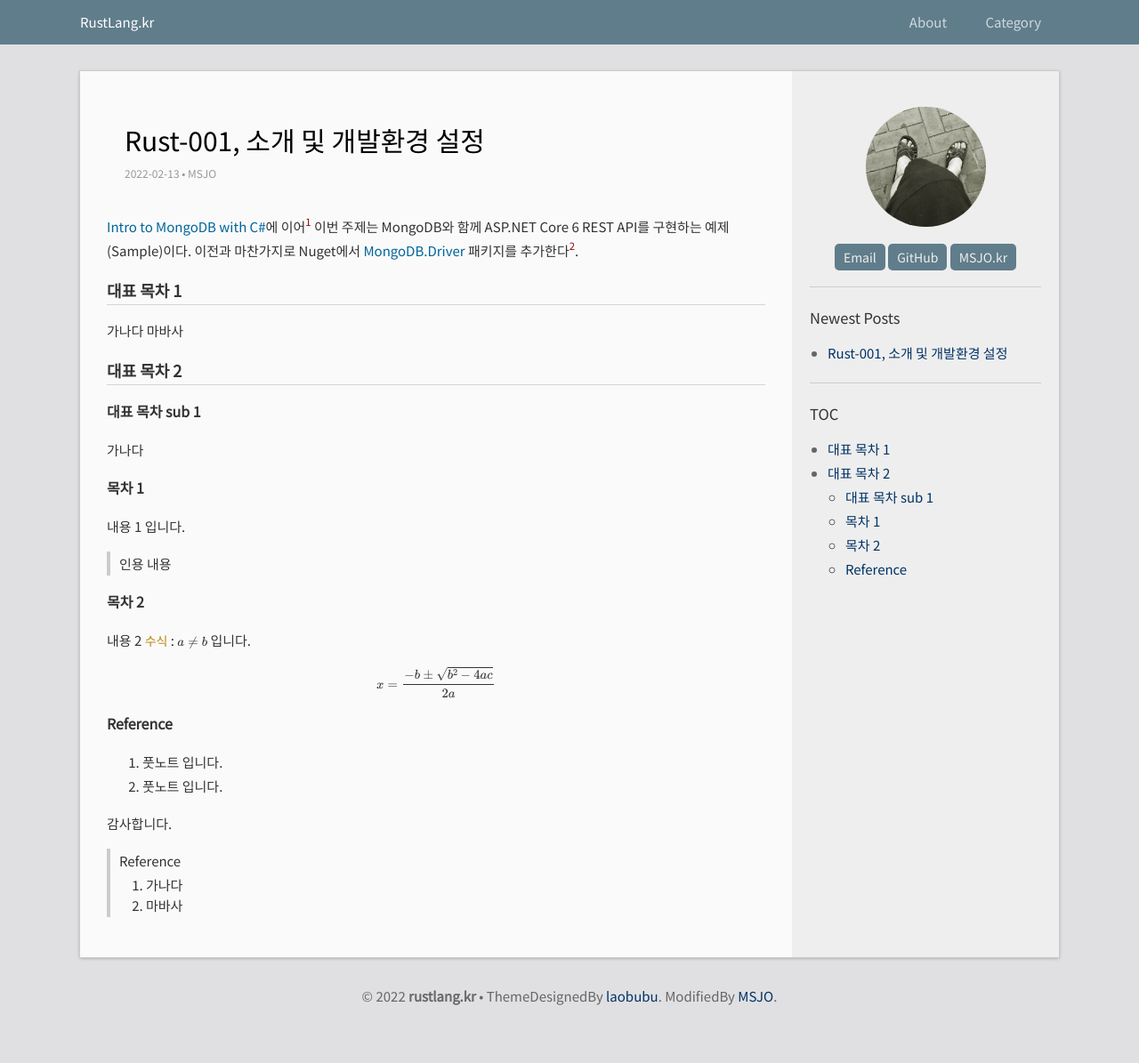
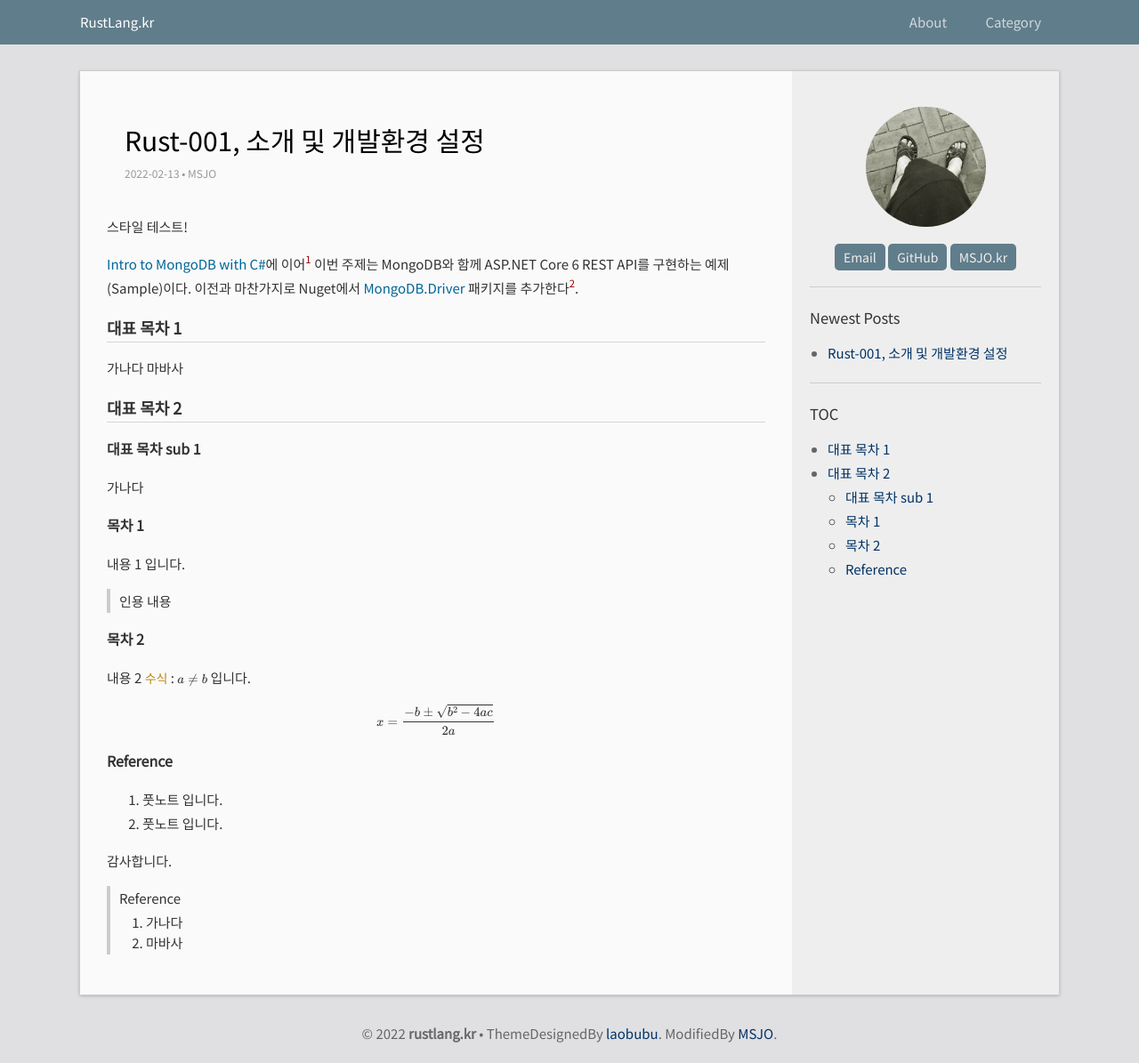
Before and after one commit to DebugJO/rustlang, a Jekyll site: the page built from _posts/2022-02-13-1.md, in a window 1280 px wide. Shown: the whole page at 89% size. Built offline with Jekyll 4.4.1, drawn with Linux system fonts in a browser that asks for light colours; formulas are drawn with MathJax 3; before the commit the page ends 1153 px from its top, so only the background shows below that.

Commit message:
Rust-001, 소개 및 개발환경 설정

```diff
--- a/_posts/2022-02-13-1.md
+++ b/_posts/2022-02-13-1.md
@@ -3,6 +3,7 @@ layout: post
 title:  "Rust-001, 소개 및 개발환경 설정"
 categories: [Rust Tutorial]
 ---
+스타일 테스트!
 
 [Intro to MongoDB with C#](https://msjo.kr/2020/04/12/1/)에 이어<sup>1</sup> 이번 주제는 MongoDB와 함께 ASP.NET Core 6 REST API를 구현하는 예제(Sample)이다. 이전과 마찬가지로 Nuget에서 [MongoDB.Driver](https://www.nuget.org/packages/MongoDB.Driver) 패키지를 추가한다<sup>2</sup>.
 
```
